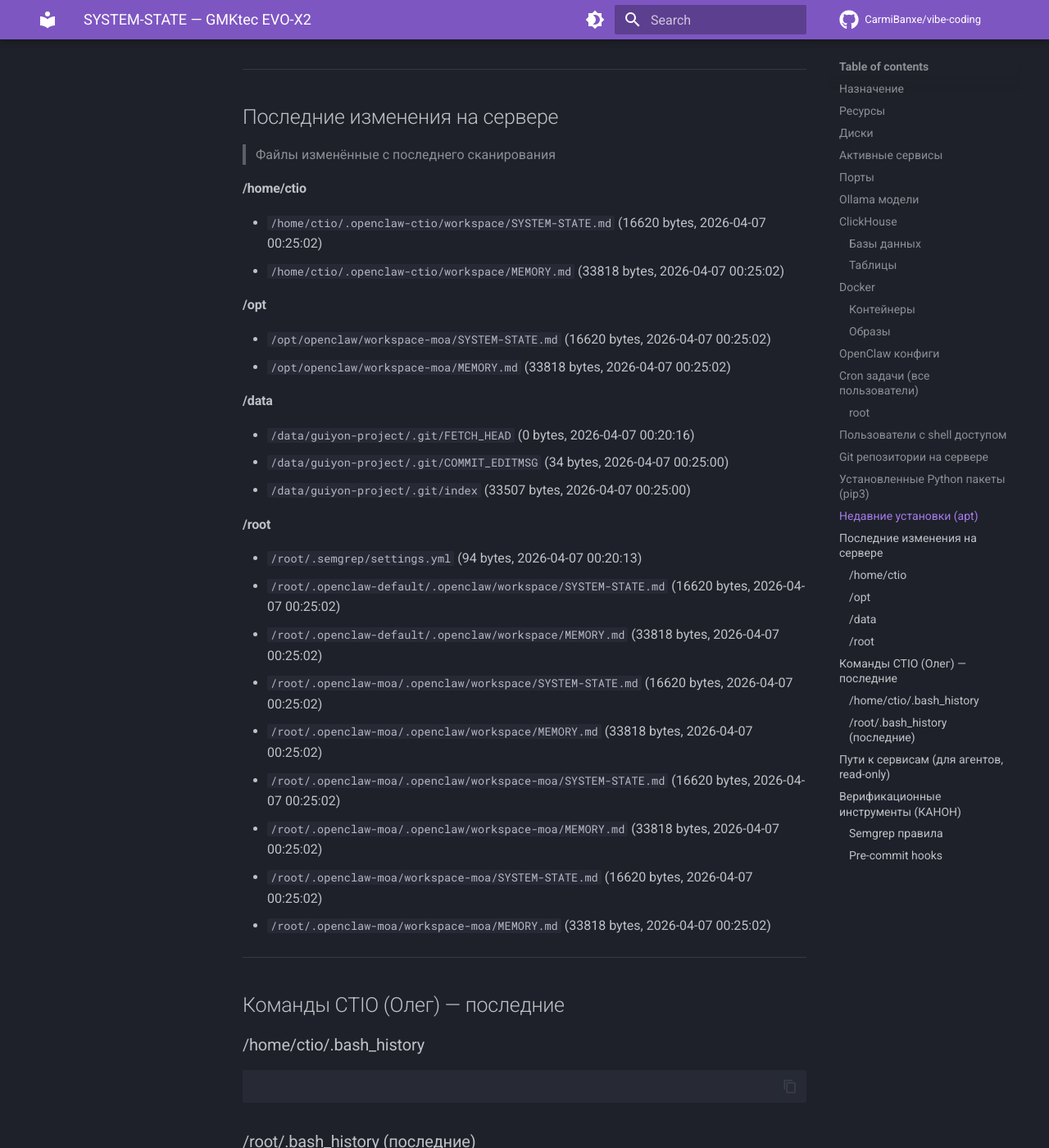
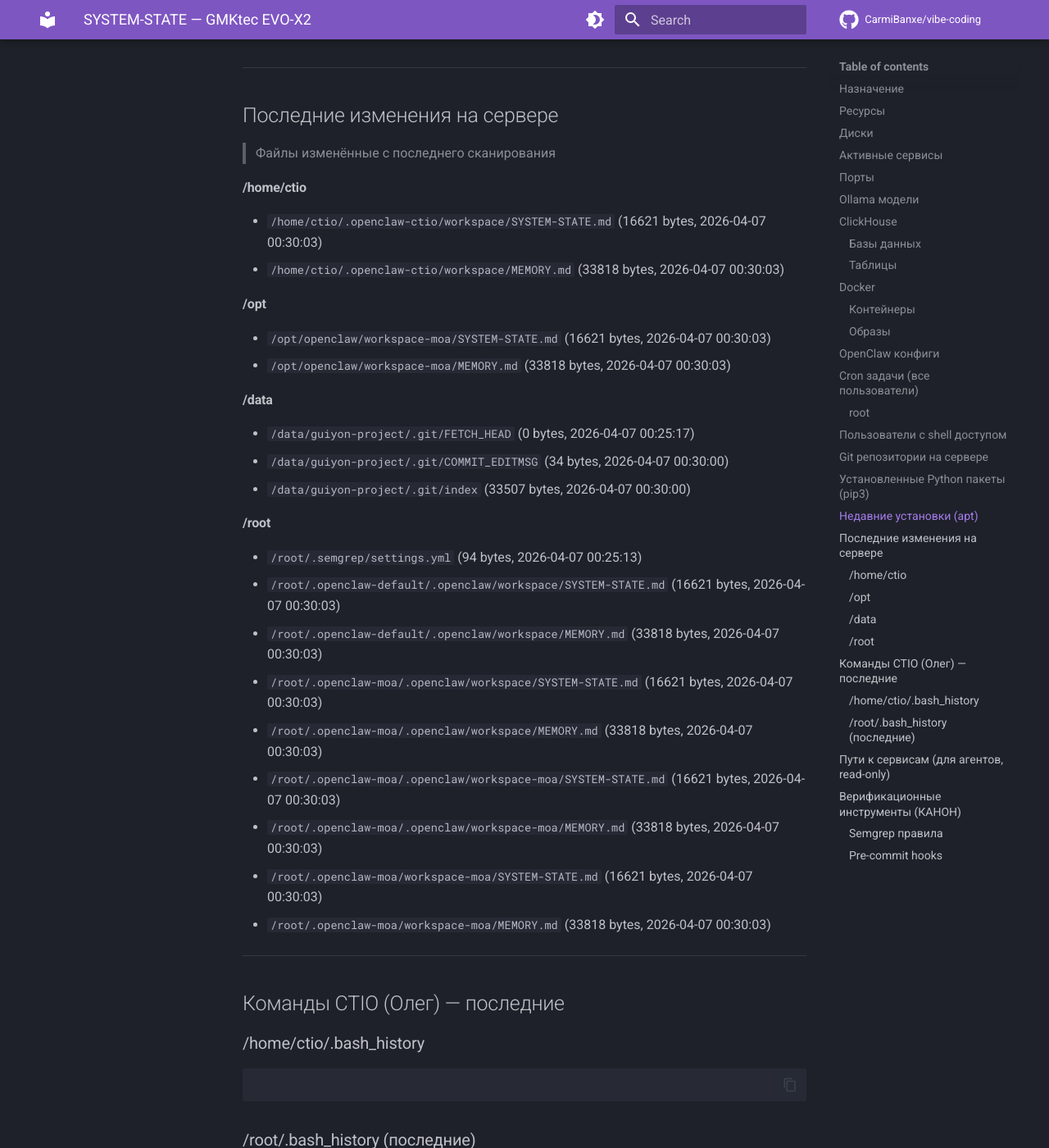
Before and after one commit to CarmiBanxe/vibe-coding, an MkDocs documentation site: the page built from docs/SYSTEM-STATE.md, in a window 1280 px wide and 1400 px high, scrolled down 13860 px. Shown: the whole window at 82% size. Built offline with MkDocs 1.6.1 and Material for MkDocs 9.7.7, drawn with Linux system fonts in a browser that asks for light colours; comment, search, counter and statistics services are not loaded; some of the changed text lies outside the part shown.

Commit message:
auto: SYSTEM-STATE v2 update (2026-04-07 00:30 CEST)

```diff
--- a/docs/SYSTEM-STATE.md
+++ b/docs/SYSTEM-STATE.md
@@ -1,6 +1,6 @@
 # SYSTEM-STATE — GMKtec EVO-X2
 > Автоматически обновляется каждые 5 минут
-> Последнее сканирование: 2026-04-07 00:25 CEST
+> Последнее сканирование: 2026-04-07 00:30 CEST
 > Источник: ctio-watcher.sh v2 (cron)
 
 ## Назначение
@@ -11,8 +11,8 @@
 ---
 
 ## Ресурсы
-- RAM: 11Gi / 30Gi (free: 1.7Gi)
-- Load: 2.16 2.23 2.46
+- RAM: 11Gi / 30Gi (free: 2.3Gi)
+- Load: 1.93 2.12 2.35
 - GPU VRAM used: 58.5 GB
 
 ## Диски
@@ -249,8 +250,8 @@
 | marble-src-marble-frontend:latest | 757MB |
 | marble-src-marble-backend:latest | 255MB |
 | andreysenov/firebase-tools:latest | 1.47GB |
+| <none>:<none> | 646MB |
 | jube.app:latest | 646MB |
-| <none>:<none> | 646MB |
 | mongo:8 | 950MB |
 | postgis/postgis:17-3.5 | 637MB |
 | postgres:17 | 453MB |
@@ -379,28 +380,28 @@
 
 
 #### /home/ctio
-- `/home/ctio/.openclaw-ctio/workspace/SYSTEM-STATE.md` (16620 bytes, 2026-04-07 00:25:02)
-- `/home/ctio/.openclaw-ctio/workspace/MEMORY.md` (33818 bytes, 2026-04-07 00:25:02)
+- `/home/ctio/.openclaw-ctio/workspace/SYSTEM-STATE.md` (16621 bytes, 2026-04-07 00:30:03)
+- `/home/ctio/.openclaw-ctio/workspace/MEMORY.md` (33818 bytes, 2026-04-07 00:30:03)
 
 #### /opt
-- `/opt/openclaw/workspace-moa/SYSTEM-STATE.md` (16620 bytes, 2026-04-07 00:25:02)
-- `/opt/openclaw/workspace-moa/MEMORY.md` (33818 bytes, 2026-04-07 00:25:02)
+- `/opt/openclaw/workspace-moa/SYSTEM-STATE.md` (16621 bytes, 2026-04-07 00:30:03)
+- `/opt/openclaw/workspace-moa/MEMORY.md` (33818 bytes, 2026-04-07 00:30:03)
 
 #### /data
-- `/data/guiyon-project/.git/FETCH_HEAD` (0 bytes, 2026-04-07 00:20:16)
-- `/data/guiyon-project/.git/COMMIT_EDITMSG` (34 bytes, 2026-04-07 00:25:00)
-- `/data/guiyon-project/.git/index` (33507 bytes, 2026-04-07 00:25:00)
+- `/data/guiyon-project/.git/FETCH_HEAD` (0 bytes, 2026-04-07 00:25:17)
+- `/data/guiyon-project/.git/COMMIT_EDITMSG` (34 bytes, 2026-04-07 00:30:00)
+- `/data/guiyon-project/.git/index` (33507 bytes, 2026-04-07 00:30:00)
 
 #### /root
-- `/root/.semgrep/settings.yml` (94 bytes, 2026-04-07 00:20:13)
-- `/root/.openclaw-default/.openclaw/workspace/SYSTEM-STATE.md` (16620 bytes, 2026-04-07 00:25:02)
-- `/root/.openclaw-default/.openclaw/workspace/MEMORY.md` (33818 bytes, 2026-04-07 00:25:02)
-- `/root/.openclaw-moa/.openclaw/workspace/SYSTEM-STATE.md` (16620 bytes, 2026-04-07 00:25:02)
-- `/root/.openclaw-moa/.openclaw/workspace/MEMORY.md` (33818 bytes, 2026-04-07 00:25:02)
-- `/root/.openclaw-moa/.openclaw/workspace-moa/SYSTEM-STATE.md` (16620 bytes, 2026-04-07 00:25:02)
-- `/root/.openclaw-moa/.openclaw/workspace-moa/MEMORY.md` (33818 bytes, 2026-04-07 00:25:02)
-- `/root/.openclaw-moa/workspace-moa/SYSTEM-STATE.md` (16620 bytes, 2026-04-07 00:25:02)
-- `/root/.openclaw-moa/workspace-moa/MEMORY.md` (33818 bytes, 2026-04-07 00:25:02)
+- `/root/.semgrep/settings.yml` (94 bytes, 2026-04-07 00:25:13)
+- `/root/.openclaw-default/.openclaw/workspace/SYSTEM-STATE.md` (16621 bytes, 2026-04-07 00:30:03)
+- `/root/.openclaw-default/.openclaw/workspace/MEMORY.md` (33818 bytes, 2026-04-07 00:30:03)
+- `/root/.openclaw-moa/.openclaw/workspace/SYSTEM-STATE.md` (16621 bytes, 2026-04-07 00:30:03)
+- `/root/.openclaw-moa/.openclaw/workspace/MEMORY.md` (33818 bytes, 2026-04-07 00:30:03)
+- `/root/.openclaw-moa/.openclaw/workspace-moa/SYSTEM-STATE.md` (16621 bytes, 2026-04-07 00:30:03)
+- `/root/.openclaw-moa/.openclaw/workspace-moa/MEMORY.md` (33818 bytes, 2026-04-07 00:30:03)
+- `/root/.openclaw-moa/workspace-moa/SYSTEM-STATE.md` (16621 bytes, 2026-04-07 00:30:03)
+- `/root/.openclaw-moa/workspace-moa/MEMORY.md` (33818 bytes, 2026-04-07 00:30:03)
 
 ---
 
```
Also changed, not shown: other parts of docs/SYSTEM-STATE.md (+3 -2 lines).
